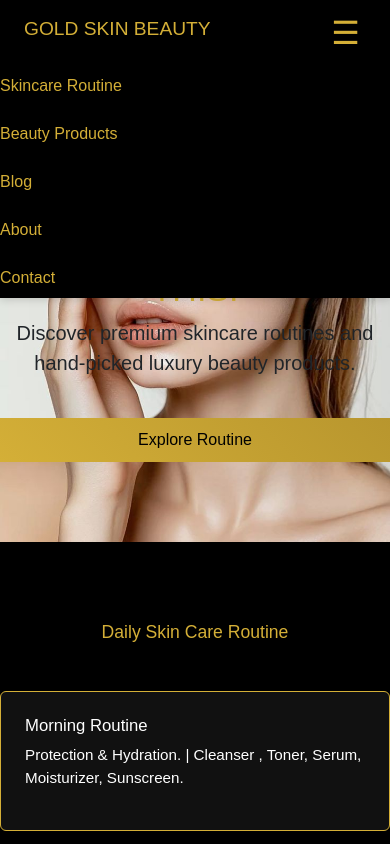
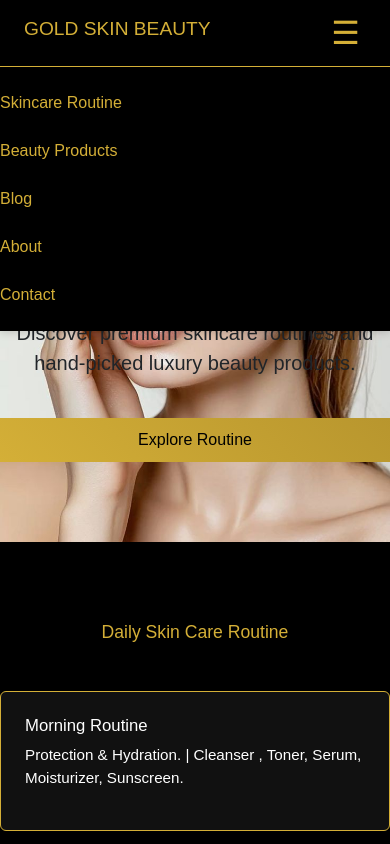
Before and after one commit to pranamika1234/blog, a Next.js app in the folder skincare-blog/: page / in a window 390 px wide. Both pictures are taken after a click on the button "Toggle navigation". Shown: the top 844 px of the page. Built offline with nearby package versions, Linux system fonts and the light colour scheme.

Commit message:
Fix: gallery scroll leftmost image and mobile navbar dropdown clarity

```diff
--- a/skincare-blog/pages/styles/luxury.css
+++ b/skincare-blog/pages/styles/luxury.css
@@ -15,38 +15,29 @@
     width: 100vw;
     margin-left: 0;
     margin-right: 0;
-    padding-left: 0.5rem;
-    padding-right: 0.5rem;
+    padding-left: 0;
+    padding-right: 0;
     box-sizing: border-box;
+    scroll-padding-left: 0;
   }
   .row.g-3.justify-content-center > .col-6,
   .row.g-3.justify-content-center > .col-6.col-sm-4,
   .row.g-3.justify-content-center > .col-6.col-sm-4.col-md-3.col-lg-2 {
-    min-width: 80vw;
-    max-width: 80vw;
+    min-width: 85vw;
+    max-width: 85vw;
     flex: 0 0 auto;
     margin-bottom: 0;
+    scroll-snap-align: start;
+  }
+  .row.g-3.justify-content-center {
+    scroll-snap-type: x mandatory;
   }
   /* Navbar dropdown for mobile */
   .navbar {
     flex-direction: column;
     align-items: flex-start;
     padding: 0.5rem 1rem;
-  }
-  .navbar-nav {
-    display: none;
-    flex-direction: column;
-    width: 100%;
-    gap: 0.5rem;
-    background: #000;
-    position: absolute;
-    top: 100%;
-    left: 0;
-    z-index: 1000;
-    box-shadow: 0 2px 8px rgba(0,0,0,0.15);
-  }
-  .navbar-nav.show {
-    display: flex;
+    position: relative;
   }
   .navbar-toggle {
     display: block;
@@ -56,6 +47,24 @@
     font-size: 2em;
     margin-left: auto;
     cursor: pointer;
+    z-index: 1100;
+  }
+  .navbar-nav {
+    display: none;
+    flex-direction: column;
+    width: 100vw;
+    gap: 0.5rem;
+    background: #000;
+    position: absolute;
+    top: 100%;
+    left: 0;
+    z-index: 1000;
+    box-shadow: 0 2px 8px rgba(0,0,0,0.15);
+    padding: 1rem 0;
+    border-top: 1px solid #d4af37;
+  }
+  .navbar-nav.show {
+    display: flex;
   }
   .navbar-brand {
     font-size: 1.2em;
--- a/skincare-blog/src/components/Navbar.jsx
+++ b/skincare-blog/src/components/Navbar.jsx
@@ -13,7 +13,7 @@ export default function Navbar() {
   }, []);
 
   return (
-    <nav className="navbar navbar-dark bg-black navbar-expand-lg px-4" style={{ position: "relative" }}>
+    <nav className="navbar navbar-dark bg-black navbar-expand-lg px-4">
       <div style={{ display: "flex", alignItems: "center", width: "100%" }}>
         <Link className="navbar-brand gold-text" href="/">
           GOLD SKIN BEAUTY
@@ -30,22 +30,9 @@ export default function Navbar() {
         )}
       </div>
       <ul
-        className={`navbar-nav ms-auto${isMobile ? (showMenu ? " show" : "") : ""}`}
-        style={
-          isMobile
-            ? {
-                position: "absolute",
-                top: "100%",
-                left: 0,
-                right: 0,
-                background: "#000",
-                zIndex: 1000,
-                boxShadow: "0 2px 8px rgba(0,0,0,0.15)",
-                display: showMenu ? "flex" : "none",
-                flexDirection: "column",
-              }
-            : { display: "flex", flexDirection: "row", marginLeft: "auto" }
-        }
+        className={`navbar-nav ms-auto${
+          isMobile && showMenu ? " show" : ""
+        }`}
       >
         <li className="nav-item">
           <Link className="nav-link gold-text" href="/">
```
